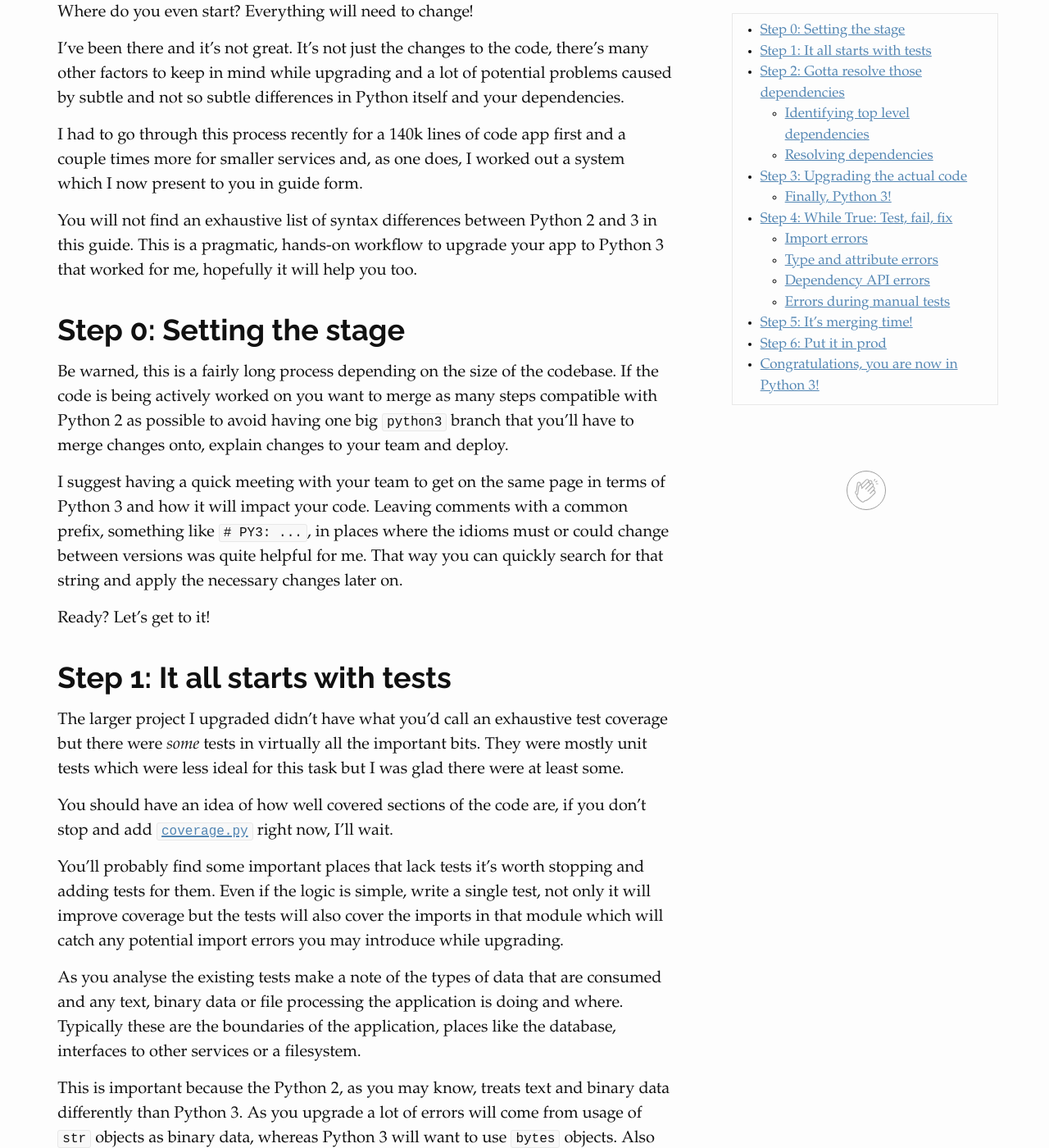
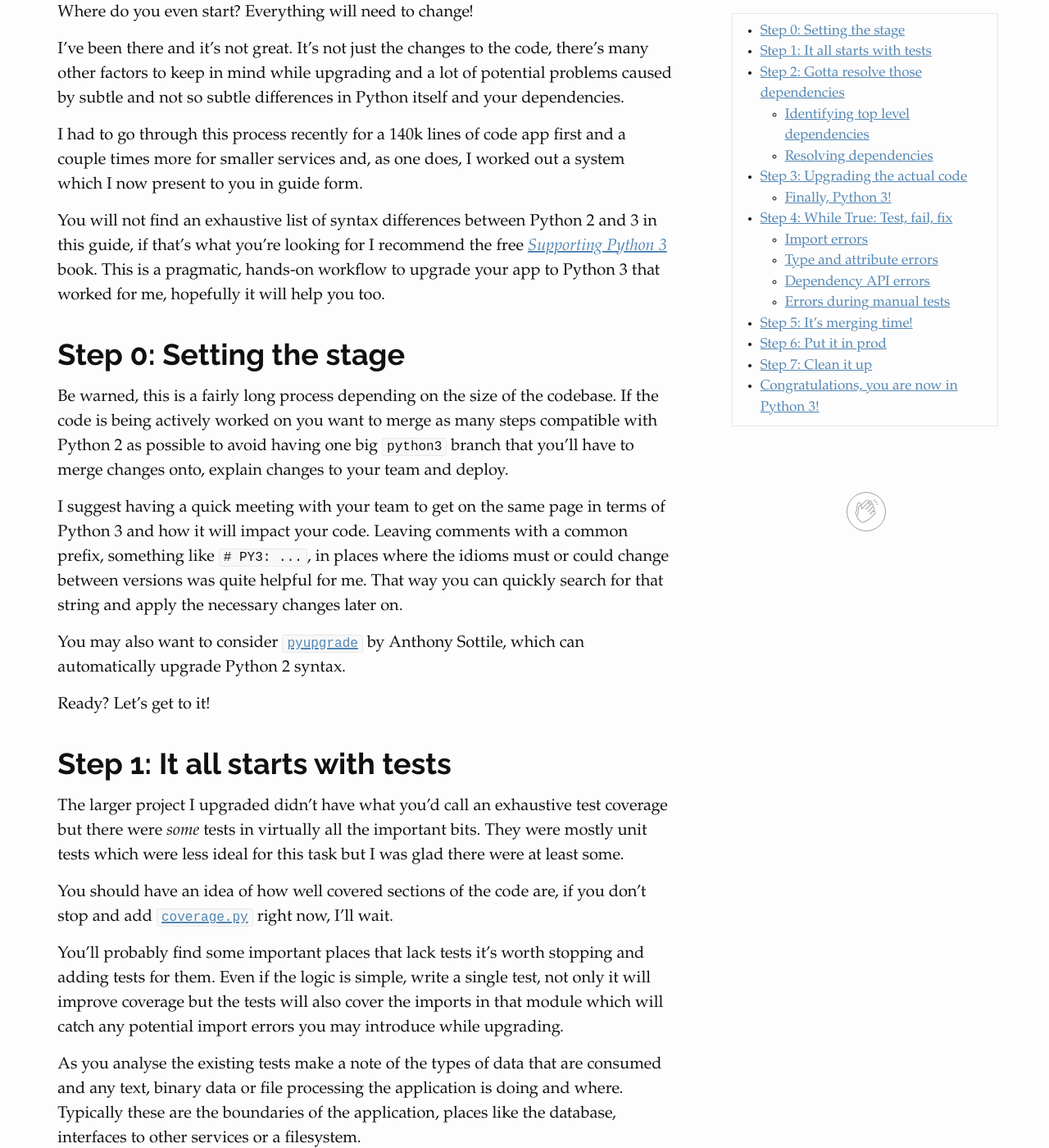
Before and after one commit to yeraydiazdiaz/yeraydiazdiaz.github.io, a Jekyll site: the page built from _posts/2020-01-06-your-python2-app-is-officially-a-problem-guide-to-upgrading-apps-to-python3.md, in a window 1280 px wide and 1400 px high, scrolled down 783 px. Shown: the whole window at 82% size. Built offline with Jekyll 4.4.1, drawn with Linux system fonts in a browser that asks for light colours; some of the changed text lies outside the part shown.

Commit message:
Some updates to Python 2/3 based on feedback.

```diff
--- a/_posts/2020-01-06-your-python2-app-is-officially-a-problem-guide-to-upgrading-apps-to-python3.md
+++ b/_posts/2020-01-06-your-python2-app-is-officially-a-problem-guide-to-upgrading-apps-to-python3.md
@@ -25,7 +25,7 @@ I've been there and it's not great. It's not just the changes to the code, there
 
 I had to go through this process recently for a 140k lines of code app first and a couple times more for smaller services and, as one does, I worked out a system which I now present to you in guide form.
 
-You will not find an exhaustive list of syntax differences between Python 2 and 3 in this guide. This is a pragmatic, hands-on workflow to upgrade your app to Python 3 that worked for me, hopefully it will help you too.
+You will not find an exhaustive list of syntax differences between Python 2 and 3 in this guide, if that's what you're looking for I recommend the free [*Supporting Python 3*](http://python3porting.com/) book. This is a pragmatic, hands-on workflow to upgrade your app to Python 3 that worked for me, hopefully it will help you too.
 
 <!--more-->
 
@@ -34,6 +34,8 @@ You will not find an exhaustive list of syntax differences between Python 2 and
 Be warned, this is a fairly long process depending on the size of the codebase. If the code is being actively worked on you want to merge as many steps compatible with Python 2 as possible to avoid having one big `python3` branch that you'll have to merge changes onto, explain changes to your team and deploy.
 
 I suggest having a quick meeting with your team to get on the same page in terms of Python 3 and how it will impact your code. Leaving comments with a common prefix, something like `# PY3: ...`, in places where the idioms must or could change between versions was quite helpful for me. That way you can quickly search for that string and apply the necessary changes later on.
+
+You may also want to consider [`pyupgrade`](https://github.com/asottile/pyupgrade) by Anthony Sottile, which can automatically upgrade Python 2 syntax.
 
 Ready? Let's get to it!
 
@@ -105,7 +107,9 @@ It's now time to update the code itself!
 
 Good news is Python 3 has been around long enough that mature code upgrading tools are available to ease this process.
 
-I chose [`python-future`](http://python-future.org/), specifically the [`futurize` tool](http://python-future.org/automatic_conversion.html), which separates the process in three stages:
+[`six`](https://pypi.org/project/six/) is the de facto library for Python 2/3 compatibility and it's used via the [`Modernize`](https://python-modernize.readthedocs.io/en/latest/) tool. I, however, chose [`python-future`](http://python-future.org/), specifically the [`futurize` tool](http://python-future.org/automatic_conversion.html). Brett Cannon [wrote an excellent explanation of the differences](https://docs.python.org/3/howto/pyporting.html#update-your-code) if you're curious, the whole article is well worth a read.
+
+`futurize` separates the process in three stages:
 
 1. "Safe" fixes, which performs fairly straightforward changes using Python's `2to3` and some custom changes without making the code require the library itself.
 2. Wrapper fixes, which performs more complex changes using wrappers from the library, for example installing standard library aliases.
@@ -211,7 +215,11 @@ Hopefully you'll have a series of environments where changes to can be tested be
 
 Fair warning, there will be a _lot_ of blaming Python 3, and you will get pinged quite a bit more about errors than you used to, but things will quiet down after a while.
 
-Take this time between fixing errors to clean up some of the Python 2/3 compatibility elements from `future` as you won't be needing those anymore. A simple search and replace with an empty string worked quite well for me.
+## Step 7: Clean it up
+
+In this time between fixing errors you can clean up some of the Python 2/3 compatibility elements that `future` introduced as you won't be needing those anymore. A simple search and replace with an empty string worked well for me.
+
+If you used `Modernize` and `six` you can take advantage of [`pyupgrade`'s removing `six` compatibility code](https://github.com/asottile/pyupgrade#remove-six-compatibility-code) option and a [`__future__` removal option](https://github.com/asottile/pyupgrade#__future__-import-removal) that can come in handy.
 
 ## Congratulations, you are now in Python 3!
 
```
